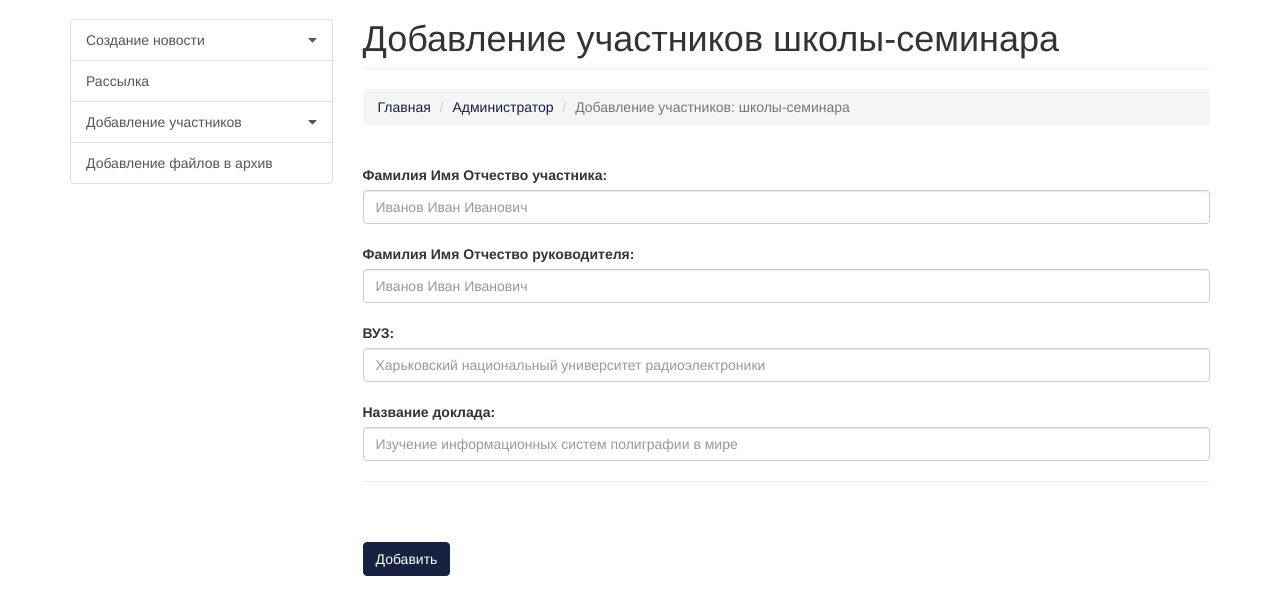
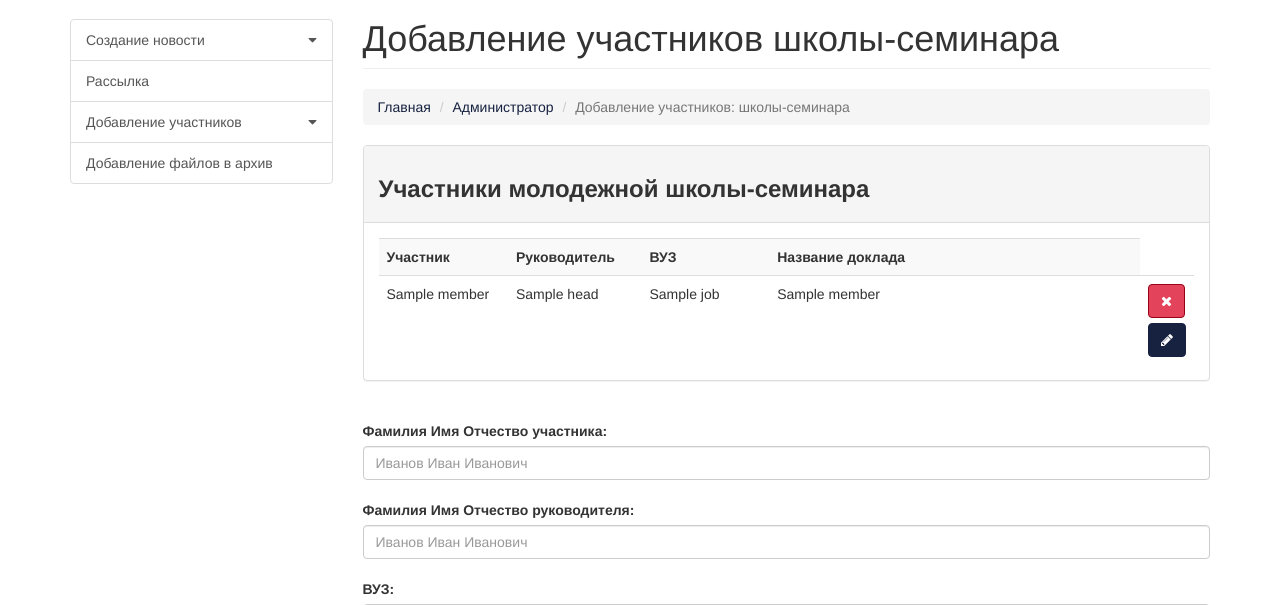
Before and after one commit to Boleiko-Nastia/conference, a PHP site: template admin/templates/add_user_sem.template.php in a window 1280 px wide. Shown: the part 71-676 px from the top of the page. Run offline with PHP 8.4, Linux system fonts and the light colour scheme; the template is opened without the code that fills it: most values are stand-ins (such as "Sample title", 1, 10 or a date in 2020); some libraries are stand-ins or nearby versions.

Commit message:
Added feature changing data of the conference participants

```diff
--- a/admin/add_user_conf.php
+++ b/admin/add_user_conf.php
@@ -7,6 +7,9 @@ $job = $_POST['job'];
 $titlelecture = $_POST['titlelecture'];
 if($section_id && $fullname && $job && $titlelecture) {
     $id = addMember($fullname,$job,$titlelecture,$section_id);
+    if($id) {
+        header('Location: add_user_conf.php');
+    }
 }
 
 $sections = getAllSection();
--- a/admin/add_user_sem.php
+++ b/admin/add_user_sem.php
@@ -7,5 +7,10 @@ $job = $_POST['job'];
 $titlelecture = $_POST['titlelecture'];
 if($fullname && $mentorname && $job && $titlelecture) {
     $id = addMember($fullname,$job,$titlelecture,$mentorname);
+    if($id) {
+        header('Location: add_user_sem.php');
+    }
 }
+$members = getMembers();
+
 require_once('templates/add_user_sem.template.php');
--- a/admin/models/add_user_conf.model.php
+++ b/admin/models/add_user_conf.model.php
@@ -38,12 +38,13 @@ function delMember($id){
     return $db->delete('conference_members');
 }
 
-function saveUser($id,$name,$job,$lecture_title){
+function saveUser($id,$name,$job,$lecture_title,$head = NULL){
     global $db;
     $data = array(
         'name'=>$name,
         'job'=>$job,
-        'lecture_title'=>$lecture_title
+        'lecture_title'=>$lecture_title,
+        'head'=>$head
     );
     $db->where('id',$id);
     return $db->update('conference_members', $data);
--- a/admin/templates/add_user_sem.template.php
+++ b/admin/templates/add_user_sem.template.php
@@ -85,9 +85,7 @@
 
                 <!-- Contact Details Column -->
                 <div class="col-sm-12 del-pad-x">
-                    <form name="sentMessage" id="contactForm" action="./add_user_sem.php" method="post" novalidate>
 
-                        <!--Когда были добавлены участники показать таблицу в таком виде
                         <div class="panel panel-default">
                             <div class="panel-heading">
                                 <h3><strong>Участники молодежной школы-семинара</strong>
@@ -102,35 +100,20 @@
                                         <th class="col-sm-6">Название доклада</th>
                                     </td>
                                     </tr>
+                                    <?php foreach($members as $k => $user): ?>
                                     <tr>
-                                        <td class="col-sm-2">Иванов Иван Иванович</td>
-                                        <td class="col-sm-2">Петров Петр Петрович</td>
-                                        <td class="col-sm-2">Харьковский начиональный университет радиоэлектроники</td>
-                                        <td class="col-sm-4">Lorem ipsum dolor sit amet, consectetur adipisicing elit.</td>
+                                        <td class="col-sm-2"><?=$user['name']?></td>
+                                        <td class="col-sm-2"><?=$user['head']?></td>
+                                        <td class="col-sm-2"><?=$user['job']?></td>
+                                        <td class="col-sm-4"><?=$user['lecture_title']?></td>
                                         <td class="col-sm-1">
                                         <div class="pull-right">
-                                            <button type="button" class="btn btn-primary red-button" aria-label="Right Align" data-toggle="modal" data-target="#delete_user" title="Удалить"><i class="fa fa-times"></i></button>
+                                            <button type="button" class="btn btn-primary red-button" aria-label="Right Align" data-toggle="modal" data-target="#delete_user_<?=$user['id']?>" title="Удалить"><i class="fa fa-times"></i></button>
                                             <br>
-                                            <button type="button" class="btn btn-primary blue-button mg-tp" aria-label="Right Align" data-toggle="modal" data-target="#edit_user" title="Редактировать"><i class="fa fa-pencil"></i></button>
+                                            <button type="button" class="btn btn-primary blue-button mg-tp" aria-label="Right Align" data-toggle="modal" data-target="#edit_user_<?=$user['id']?>" title="Редактировать"><i class="fa fa-pencil"></i></button>
                                         </div>
                                     </tr>
-                                    <tr>
-                                        <td class="col-sm-2">Иванов Иван Иванович</td>
-                                        <td class="col-sm-2">Петров Петр Петрович</td>
-                                        <td class="col-sm-2">Харьковский начиональный университет радиоэлектроники</td>
-                                        <td class="col-sm-4">Lorem ipsum dolor sit amet, consectetur adipisicing elit.</td>
-                                        <td class="col-sm-1">
-                                        <div class="pull-right">
-                                            <button type="button" class="btn btn-primary red-button" aria-label="Right Align" data-toggle="modal" data-target="#delete_user" title="Удалить"><i class="fa fa-times"></i></button>
-                                            <br>
-                                            <button type="button" class="btn btn-primary blue-button mg-tp" aria-label="Right Align" data-toggle="modal" data-target="#edit_user" title="Редактировать"><i class="fa fa-pencil"></i></button>
-                                        </div>
-                                    </tr>
-                                </table>
-                            </div>
-                        </div>
-
-                        <div class="modal fade popup-delete" id="delete_user" tabindex="-1" role="dialog" aria-labelledby="delete_user">
+                                        <div class="modal fade popup-delete" id="delete_user_<?=$user['id']?>" tabindex="-1" role="dialog" aria-labelledby="delete_user">
                                             <div class="modal-dialog" role="document">
                                                 <div class="modal-content">
                                                     <div class="modal-header">
@@ -138,18 +121,18 @@
                                                         <h4 class="modal-title" id="delete user#1">Подтверждение удаления</h4>
                                                     </div>
                                                     <div class="modal-body">
-                                <p>Вы действительно хотите удалить участника "Иванов Иван Иванович"?</p>
+                                                        <p>Вы действительно хотите удалить участника "<?=$user['name']?>"?</p>
                                                     </div>
                                                     <div class="modal-footer">
-                                <button type="button" class="btn btn-primary red-button" data-dismiss="modal">Удалить</button>
-                                <button type="button" class="btn btn-primary blue-button">Отмена</button>
+                                                        <button type="button" class="btn btn-primary red-button" onclick="delUser(<?=$user['id']?>)" data-dismiss="modal">Удалить</button>
+                                                        <button type="button" class="btn btn-primary blue-button" data-dismiss="modal">Отмена</button>
                                                     </div>
                                                 </div>
                                             </div>
                                         </div>
 
 
-                        <div class="modal fade popup-delete" id="edit_user" tabindex="-1" role="dialog" aria-labelledby="edit_user">
+                                        <div class="modal fade popup-delete" id="edit_user_<?=$user['id']?>" tabindex="-1" role="dialog" aria-labelledby="edit_user">
                                             <div class="modal-dialog" role="document">
                                                 <div class="modal-content">
                                                     <div class="modal-header">
@@ -160,39 +143,41 @@
                                                         <div class="form-group">
                                                             <label class="col-sm-3 control-label">Участник</label>
                                                             <div class="col-sm-8">
-                                                <textarea class="form-control" required id="inputName" placeholder="Иванов Иван Иванович" rows="2" cols="100" style="resize:vertical"></textarea>
+                                                                <textarea class="form-control" required id="inputName_<?=$user['id']?>" placeholder="Иванов Иван Иванович" rows="2" cols="100" style="resize:vertical"><?=$user['name']?></textarea>
                                                             </div>
                                                         </div>
                                                         <div class="form-group">
                                                             <label class="col-sm-3 control-label">Руководитель</label>
                                                             <div class="col-sm-8">
-                                                <textarea class="form-control" required id="inputWork" placeholder="" rows="2" cols="100" style="resize:vertical"></textarea>
+                                                                <textarea class="form-control" required id="inputHead_<?=$user['id']?>" placeholder="" rows="2" cols="100" style="resize:vertical"><?=$user['head']?></textarea>
                                                             </div>
                                                         </div>
                                                         <div class="form-group">
                                                             <label class="col-sm-3 control-label">ВУЗ</label>
                                                             <div class="col-sm-8">
-                                                <textarea class="form-control" required id="inputArticle" placeholder="Харьковский начиональный университет радиоэлектроники" rows="3" cols="100" style="resize:vertical"></textarea>
+                                                                <textarea class="form-control" required id="inputWork_<?=$user['id']?>" placeholder="Харьковский начиональный университет радиоэлектроники" rows="3" cols="100" style="resize:vertical"><?=$user['job']?></textarea>
                                                             </div>
                                                         </div>
                                                         <div class="form-group">
                                                             <label class="col-sm-3 control-label">Название доклада</label>
                                                             <div class="col-sm-8">
-                                                <textarea class="form-control" required id="inputArticle" placeholder="Lorem ipsum dolor sit amet, consectetur adipisicing elit. Dolore, veritatis, tempora, necessitatibus inventore nisi quam quia" rows="5" cols="100" style="resize:vertical"></textarea>
+                                                                <textarea class="form-control" required id="inputArticle_<?=$user['id']?>" placeholder="Lorem ipsum dolor sit amet, consectetur adipisicing elit. Dolore, veritatis, tempora, necessitatibus inventore nisi quam quia" rows="5" cols="100" style="resize:vertical"><?=$user['lecture_title']?></textarea>
                                                             </div>
                                                         </div>
                                                     </div>
                                                     <div class="modal-footer">
-                                <button type="button" class="btn btn-primary red-button" data-dismiss="modal">Сохранить</button>
-                                <button type="button" class="btn btn-primary blue-button">Отмена</button>
+                                                        <button type="button" class="btn btn-primary red-button" onclick="saveUser(<?=$user['id']?>)" data-dismiss="modal">Сохранить</button>
+                                                        <button type="button" class="btn btn-primary blue-button" data-dismiss="modal">Отмена</button>
                                                     </div>
                                                 </div>
                                             </div>
                                         </div>
 
--->
-
-
+                                    <?php endforeach; ?>
+                                </table>
+                            </div>
+                        </div>
+                    <form name="sentMessage" id="contactForm" action="./add_user_sem.php" method="post" novalidate>
                         <div>
                             <label class="mg-tp-20">Фамилия Имя Отчество участника:</label>
                             <input class="form-control" name="fullname" type="text" required data-validation-required-message="Введите фамилию, имя и отчество участника!" placeholder="Иванов Иван Иванович">
@@ -238,6 +223,32 @@
                         };
                         $(update_receiver);
                         $("#Receiver").change(update_receiver);
+                        function delUser(id){
+                            $.ajax({
+                                type: 'post',
+                                url: '../admin/bin/del_user.php',
+                                data: {id : id},
+                                success: function (data) {
+                                    location.reload();
+                                }
+                            });
+                        }
+
+                        function saveUser(id){
+                            name = $('textarea#inputName_'+id).val();
+                            job = $('textarea#inputWork_'+id).val();
+                            lecture_title = $('textarea#inputArticle_'+id).val();
+                            head = $('textarea#inputHead_'+id).val();
+
+                            $.ajax({
+                                type: 'post',
+                                url: '../admin/bin/save_user.php',
+                                data: {id : id,name: name, job: job, lecture_title: lecture_title, head: head},
+                                success: function (data) {
+                                    location.reload();
+                                }
+                            });
+                        }
                     </script>
                     <div class="footer-push"></div>
 
```
Also changed, not shown: admin/models/add_user_sem.model.php (+29 -0 lines), 1 other file. Lines whose indentation alone changed are shown as unchanged.
